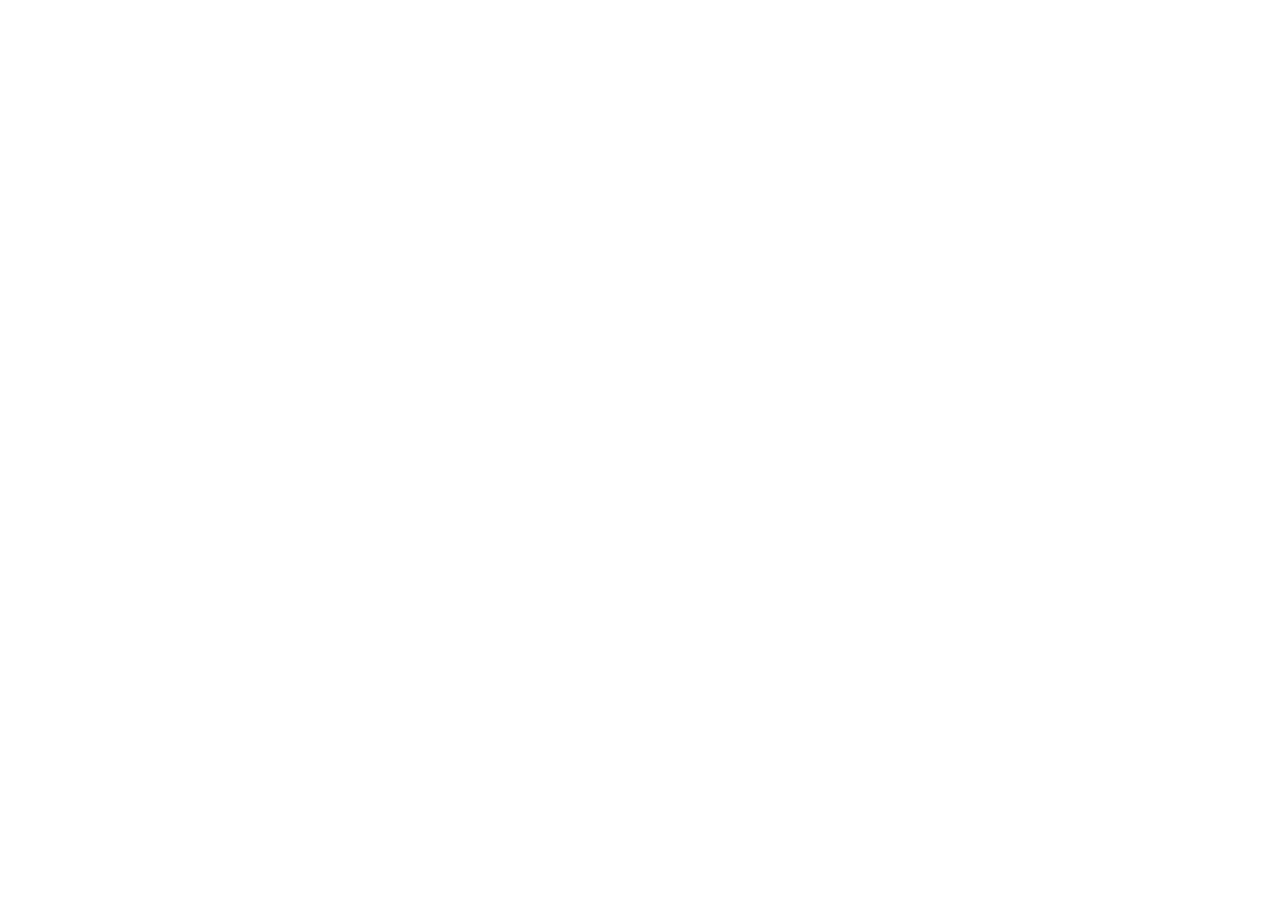
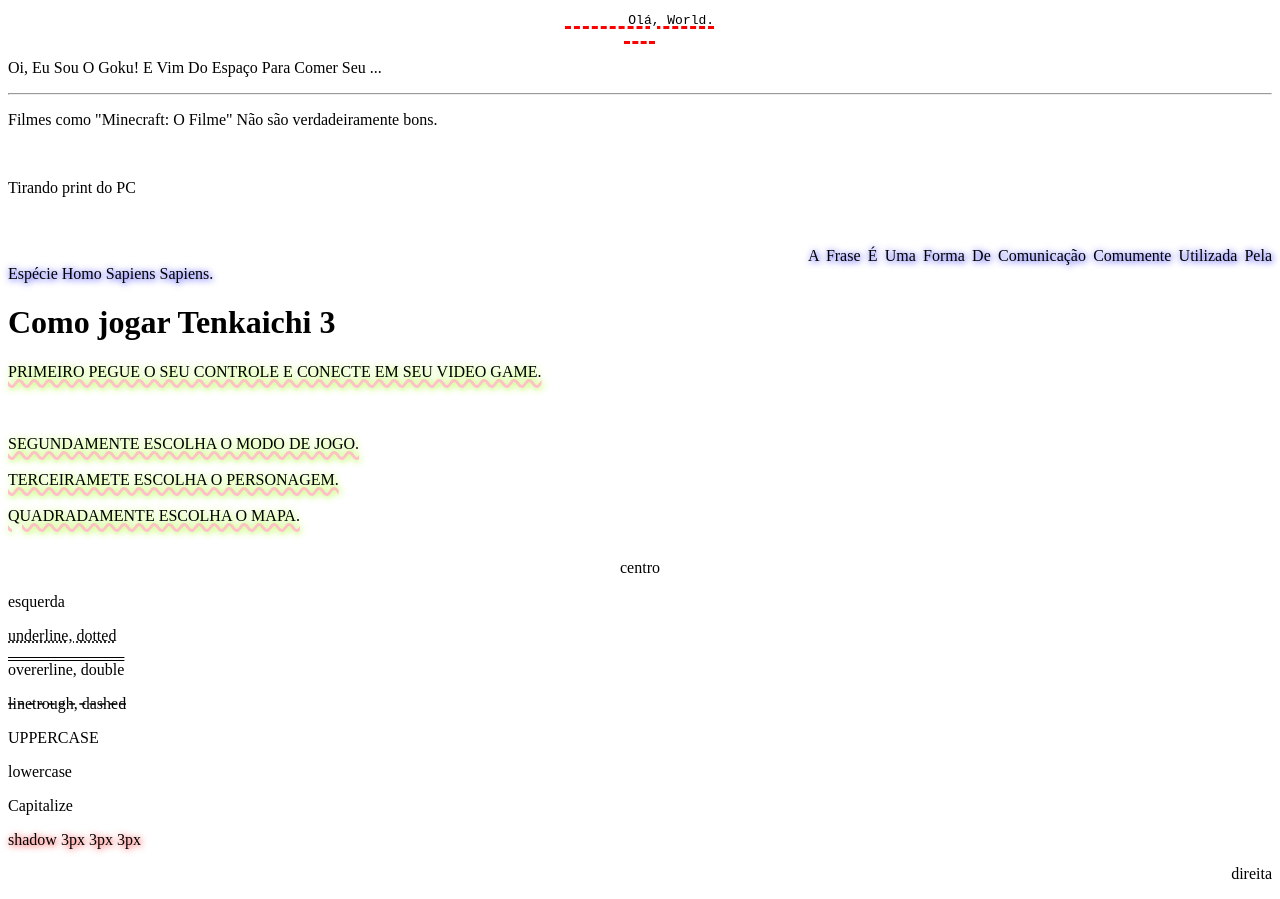
Before and after one commit to Luis67daGuerra/website, a plain HTML site: page paragrafos.html in a window 1280 px wide. Before the commit the page ends 800 px from the top, so only its background shows below. Drawn offline with Linux system fonts and the light colour scheme.

Commit message:
Goku solos

```diff
--- a/paragrafos.css
+++ b/paragrafos.css
@@ -0,0 +1,69 @@
+pre{
+    text-align: center;
+    text-decoration-line: underline;
+    text-decoration-style: dashed;
+    text-decoration-color: red;
+    text-decoration-thickness: 0.2em;
+}
+p1{
+        text-align: left;
+    text-transform: capitalize;
+}
+
+
+#p1{
+    text-align: left;
+    text-transform: capitalize;
+}
+
+#p2{
+    text-transform: capitalize;
+    text-align: justify;
+    text-indent: 50em;
+    text-shadow: 1px 1px 7px blue;
+
+}
+
+p5{
+    text-align: center;
+    text-decoration-line: underline;
+    text-decoration-style: wavy;
+    text-decoration-color: pink;
+    text-decoration-thickness: 0.2em;
+    text-transform: uppercase;
+    text-indent: 3em;
+    text-shadow: 1px 1px 7px greenyellow;
+}
+
+#p10{
+ text-align: center;
+}
+#p11{
+text-align: left;
+}
+#p12{
+text-decoration-line: underline;
+text-decoration-style: dotted;
+}
+#p13{
+text-decoration-line: overline;
+text-decoration-style: double;
+}
+#p14{
+text-decoration-line: line-through;
+text-decoration-style: dashed;
+}
+#p15{
+text-transform: uppercase;
+}
+#p16{
+text-transform: lowercase;
+}
+#p17{
+text-transform: capitalize;
+}
+#p18{
+text-shadow: 1px 1px 7px red;
+}
+#p19{text-align: right;
+}
--- a/paragrafos.html
+++ b/paragrafos.html
@@ -28,6 +28,63 @@
 
         <!--Coloque o conteúdo entre os dois body, logo abaixo dessa frase-->
 
+
+    <pre>
+        Olá, World.
+    </pre>
+
+    <p id= "p1" onclick="mudar_estilo()">Oi, eu sou o Goku! E vim do espaço para comer seu ...</p1>
+
+    <hr>
+
+    <p>Filmes como "Minecraft: O Filme" Não são verdadeiramente
+        bons.
+    </p>
+
+     <br>
+
+    <p>Tirando print do PC</p>
+
+    <br>
+
+    <p id= "p2" onclick="mudar_estilo2()">A frase é uma forma de comunicação comumente utilizada pela espécie homo sapiens sapiens.</p2>
+
+    <h1>Como jogar Tenkaichi 3</h1>
+
+    <p5>
+    Primeiro pegue o seu controle e conecte
+    em seu video game.
+<br>
+<br>
+
+<br>
+<br>
+Segundamente escolha o modo de jogo.
+<br>
+<br>
+Terceiramete escolha o personagem.
+<br>
+<br>
+Quadradamente escolha o mapa.
+</p5>
+
+<br>
+<br>
+
+
+
+
+<p id="p10"> centro</p>
+<p id="p11"> esquerda</p>
+<p id="p12"> underline, dotted</p>
+<p id="p13"> overerline, double</p>
+<p id="p14"> linetrough, dashed</p>
+<p id="p15"> uppercase</p>
+<p id="p16"> LOWERCASE</p>
+<p id="p17"> capitalize</p>
+<p id="p18"> shadow 3px 3px 3px</p>
+<p id="p19"> direita</p>
+
     </body>
 
 </html>
--- a/paragrafos.js
+++ b/paragrafos.js
@@ -0,0 +1,14 @@
+function mudar_estilo(){
+    document.getElementById("p1").style.textDecorationLine = "overline";
+    document.getElementById("p1").style.textDecorationStyle = "dashed";
+    document.getElementById("p1").style.textTransform = "lowercase";
+    document.getElementById("p1").style.textAlign = "right";
+    document.getElementById("p1").style.textShadow = "3px 3px 3px black";
+    document.getElementById("p1").style.textDecorationThickness = "0.2em";
+    document.getElementById("p1").style.textDecorationColor = "red";
+    document.getElementById("p1").style.textIndent = "50px";
+
+}
+function mudar_estilo2(){
+document.getElementById("p2").style.textTransform = "uppercase";
+}
```
